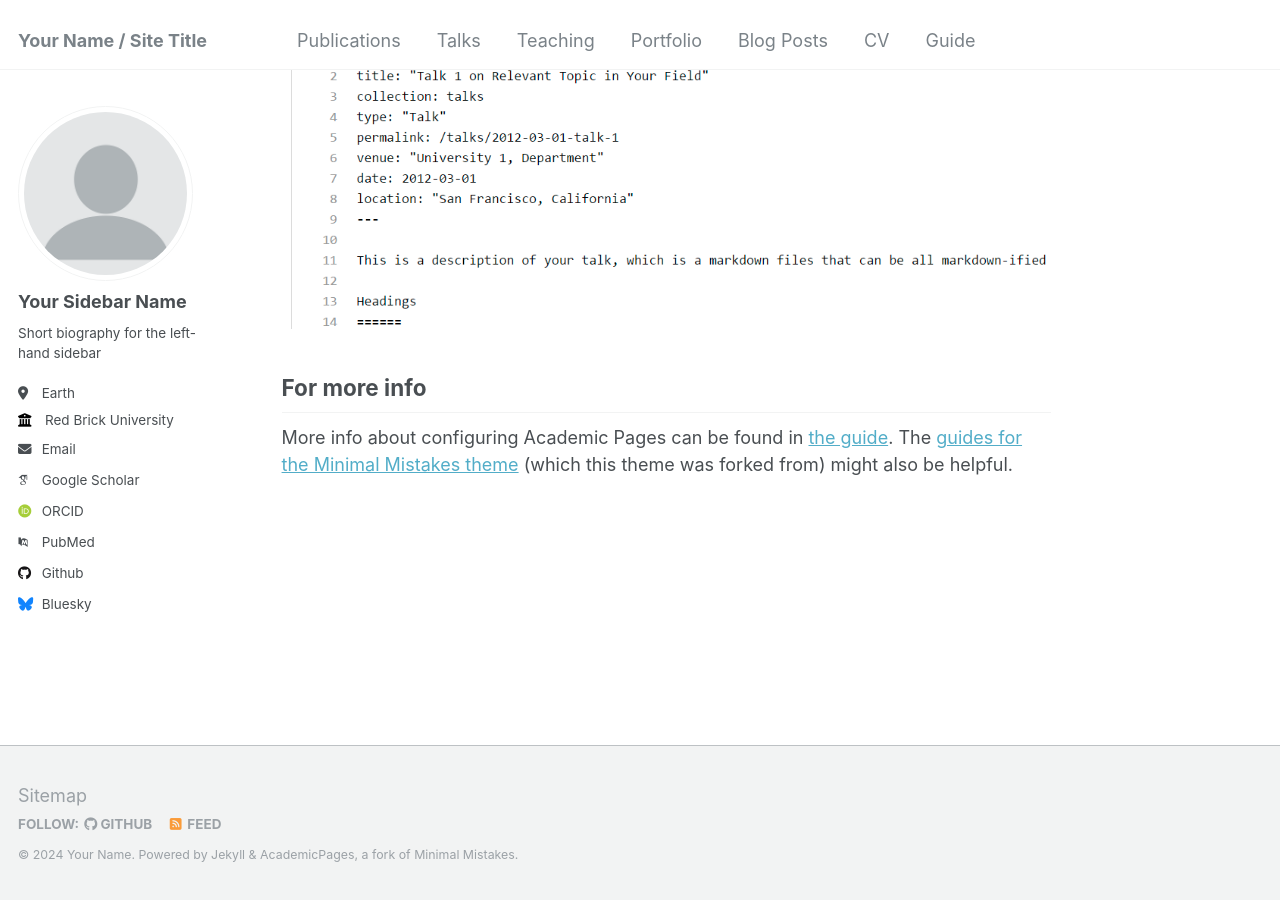
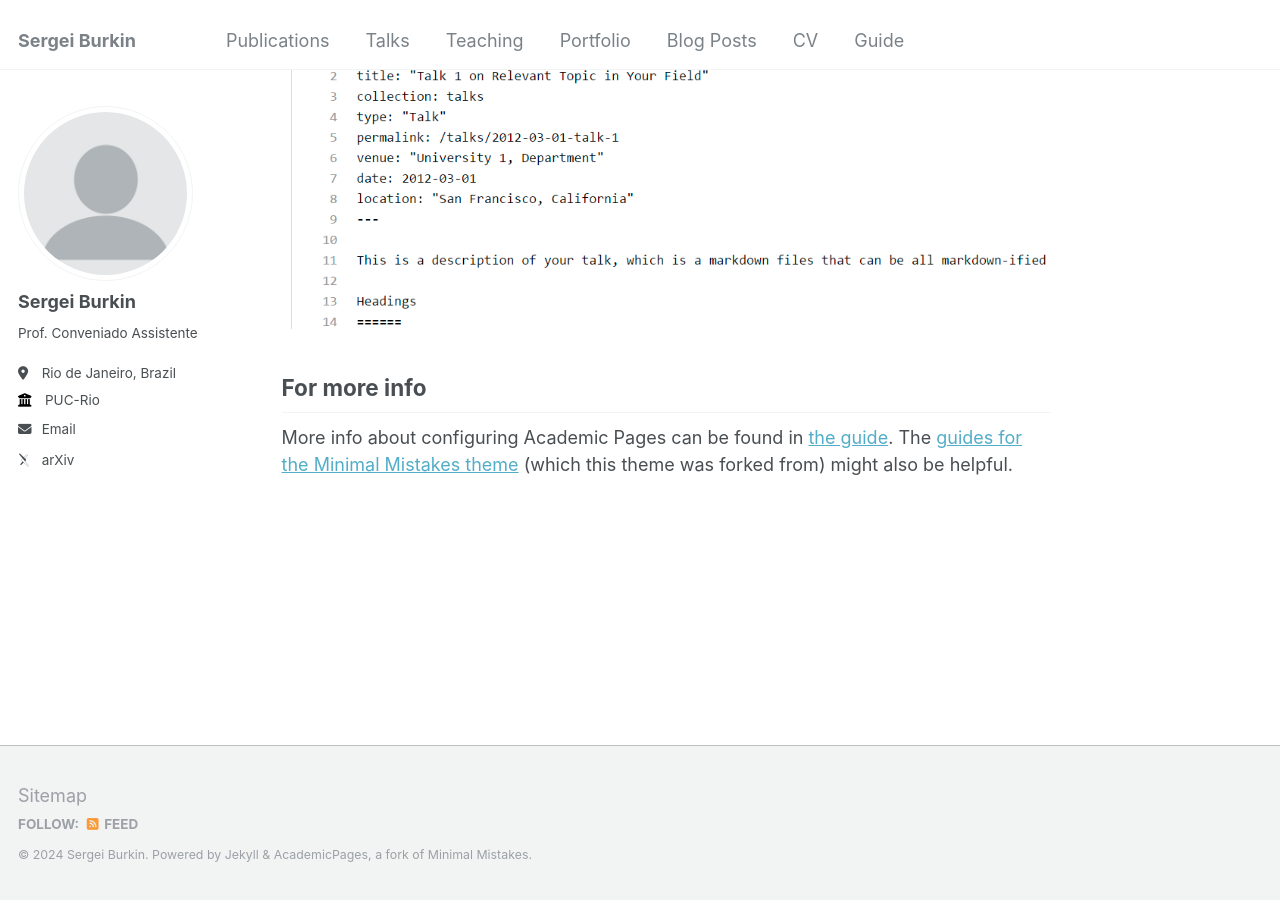
Before and after one commit to sergeiburkin/sergeiburkin.github.io, a Jekyll site: the page built from _pages/about.md, in a window 1280 px wide and 900 px high, scrolled down 2660 px. Built offline with Jekyll 4.4.1, drawn with Linux system fonts in a browser that asks for light colours; some web fonts are replaced.

Commit message:
Update _config.yml

```diff
--- a/_config.yml
+++ b/_config.yml
@@ -8,13 +8,13 @@
 
 # Basic Site Settings
 locale                   : "en-US"
-title                    : "Your Name / Site Title"
+title                    : "Sergei Burkin"
 title_separator          : "-"
-name                     : &name "Your Name"
+name                     : &name "Sergei Burkin"
 description              : &description "personal description"
 url                      : https://academicpages.github.io # the base hostname & protocol for your site e.g. "https://mmistakes.github.io"
 baseurl                  : "" # the subpath of your site, e.g. "/blog"
-repository               : "academicpages/academicpages.github.io"
+repository               : "sergeiburkin/sergeiburkin.github.io"
 
 # Site Author - The following control what appear as part of the author content on the side bar.
 #               If a field is blank the icon and link will not appear, otherwise it will be shown.
@@ -22,33 +22,33 @@ repository               : "academicpages/academicpages.github.io"
 author:
   # Biographic information
   avatar           : "profile.png"
-  name             : "Your Sidebar Name"
+  name             : "Sergei Burkin"
   pronouns         : # example: "she/her"
-  bio              : "Short biography for the left-hand sidebar"
-  location         : "Earth"
-  employer         : "Red Brick University"
+  bio              : "Prof. Conveniado Assistente"
+  location         : "Rio de Janeiro, Brazil"
+  employer         : "PUC-Rio"
   uri              : # URL
-  email            : "none@example.org"
+  email            : "[Name][dot][Surname][at]mat.puc-rio.br"
 
   # Academic websites
-  arxiv            : # URL - Update with the correct link to your profile
-  googlescholar    : "https://scholar.google.com/citations?user=PS_CX0AAAAAJ"
+  arxiv            : "https://arxiv.org/search/?searchtype=author&query=Burkin%2C+S" # URL - Update with the correct link to your profile
+  googlescholar    : # "https://scholar.google.com/citations?user=PS_CX0AAAAAJ"
   impactstory      : # URL
-  orcid            : "http://orcid.org/yourorcidurl"
+  orcid            : # "http://orcid.org/yourorcidurl"
   semantic         : # URL
-  pubmed           : "https://www.ncbi.nlm.nih.gov/pubmed/?term=john+snow"
+  pubmed           : # "https://www.ncbi.nlm.nih.gov/pubmed/?term=john+snow"
   researchgate     : # URL
 
   # Repositories and software development
   bitbucket        : # Username - Update with your username on the site
   codepen          : # Username
   dribbble         : # Username
-  github           : "academicpages"
+  github           : # "academicpages"
   kaggle           : # Username
   stackoverflow    : # User number or user number and name (i.e., use "1" or "1/jeff-atwood")
 
   # Social media
-  bluesky          : "bsky.app" # Replace this with you Bluesky username
+  bluesky          : #  "bsky.app" # Replace this with you Bluesky username
   facebook         : # Username
   flickr           : # Username
   foursquare       : # Username
```
